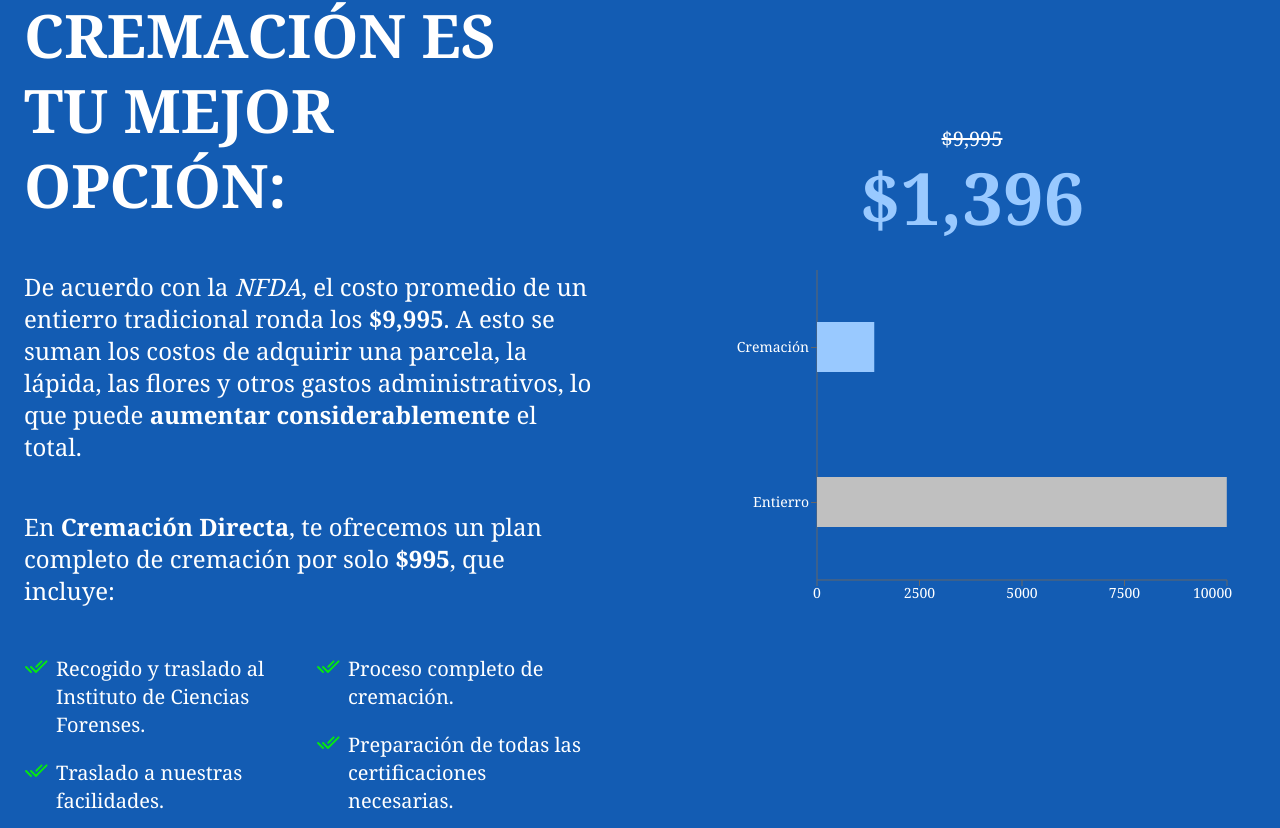
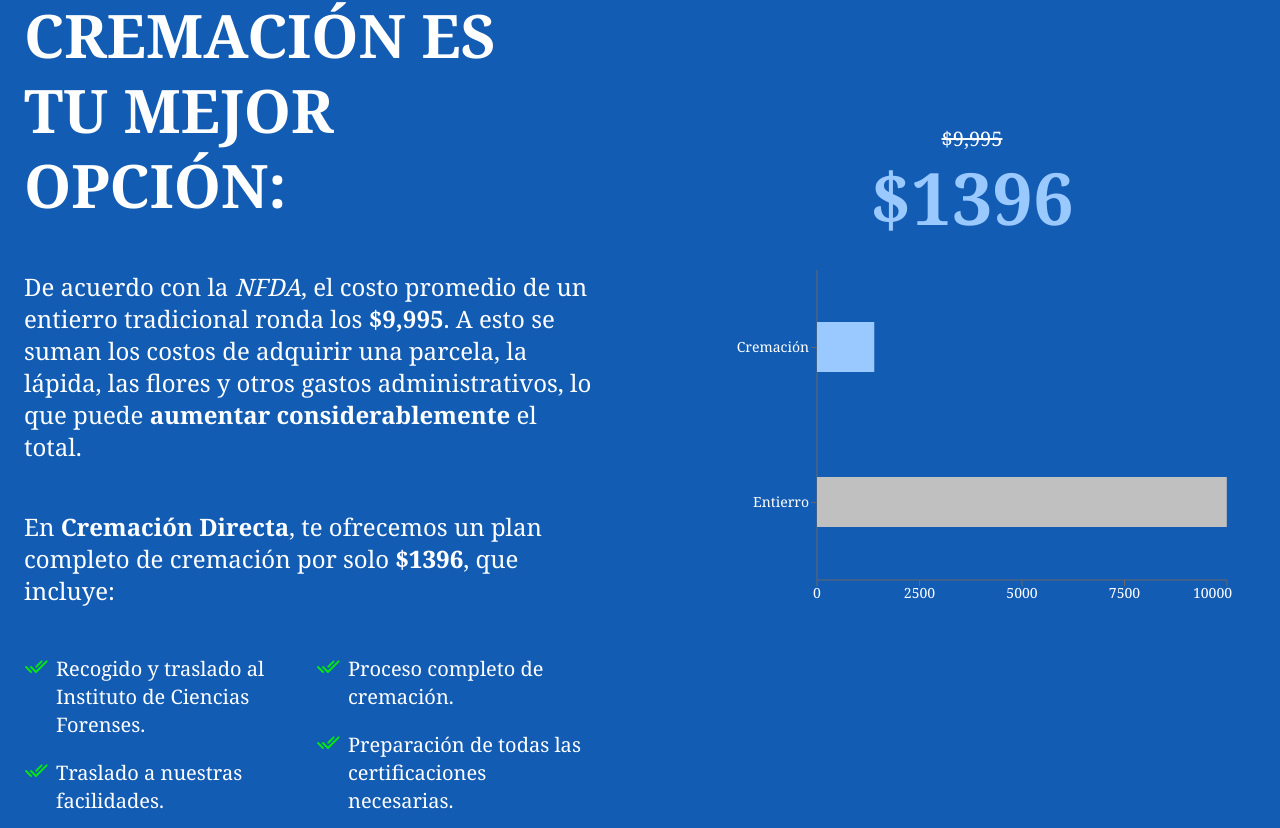
Before and after one commit to lmayendia/cremation, a Next.js app: page / in a window 1280 px wide. Shown: the part 1472-2300 px from the top of the page. Built offline with nearby package versions, Linux system fonts and the light colour scheme.

Commit message:
Adding stripe and IP Geolocation, changes the Pricing based on IP Country

```diff
--- a/package.json
+++ b/package.json
@@ -10,6 +10,7 @@
   },
   "dependencies": {
     "@types/recharts": "^1.8.29",
+    "js-cookie": "^3.0.5",
     "next": "14.2.9",
     "react": "^18",
     "react-dom": "^18",
@@ -17,6 +18,7 @@
     "recharts": "^2.12.7"
   },
   "devDependencies": {
+    "@types/js-cookie": "^3.0.6",
     "@types/node": "^20",
     "@types/react": "^18",
     "@types/react-dom": "^18",
--- a/src/components/ComparissonSection.tsx
+++ b/src/components/ComparissonSection.tsx
@@ -10,9 +10,11 @@ import {
   ResponsiveContainer,
   Cell,
 } from "recharts";
+import Cookies from 'js-cookie'; // For reading cookies
+import { ChartData, UseInViewReturn } from '@/types'; // Import your types
 
 // Function to observe when elements enter and exit the viewport
-const useInView = (threshold: number = 0.6) => {
+const useInView = (threshold: number = 0.6): UseInViewReturn => {
   const [isInView, setInView] = useState(false);
   const ref = useRef<HTMLElement | null>(null);
 
@@ -42,11 +44,38 @@ const ComparisonSection = () => {
   const [isInView2, ref2] = useInView(0.3);
   const [isInView3, ref3] = useInView(0.4);
 
+  // Read user-country cookie
+  const [country, setCountry] = useState<string | null>(null);
+
+  useEffect(() => {
+    // Log all cookies
+    console.log("All cookies:", document.cookie);
+
+    const userCountry = Cookies.get('user-country');
+    console.log("user-country cookie:", userCountry);
+
+    if (userCountry) {
+      setCountry(userCountry);
+    }
+  }, []);
+
+
+  // Define costs for each country
+  const countryCosts: { [key: string]: number } = {
+    US: 1999,
+    PR: 1396,
+    CO: 750
+  };
+
+  // Determine the cost based on the country, default to 1396 if country is not found
+  const cremationCost = country ? countryCosts[country] || 1396 : 1396;
+
   // Data for the bar chart
-  const data = [
-    { name: "Cremación", Costo: 1396 },
+  const data: ChartData[] = [
+    { name: "Cremación", Costo: cremationCost },
     { name: "Entierro", Costo: 9995 },
   ];
+
 
   return (
     <div className="md:space-y-36 mb-32">
@@ -66,7 +95,7 @@ const ComparisonSection = () => {
               De acuerdo con la <a className="italic" href="https://nfda.org">NFDA</a>, el costo promedio de un entierro tradicional ronda los <strong>$9,995</strong>. A esto se suman los costos de adquirir una parcela, la lápida, las flores y otros gastos administrativos, lo que puede <strong>aumentar considerablemente</strong> el total.
             </p>
             <p className="mt-4 text-lg md:text-2xl text-white mb-12">
-              En <strong>Cremación Directa</strong>, te ofrecemos un plan completo de cremación por solo <strong className="font-extrabold">$995</strong>, que incluye:
+              En <strong>Cremación Directa</strong>, te ofrecemos un plan completo de cremación por solo <strong className="font-extrabold">${cremationCost}</strong>, que incluye:
             </p>
 
             <div className="grid grid-cols-2 gap-4 md:mt-6">
@@ -107,7 +136,7 @@ const ComparisonSection = () => {
           {/* Right Side: Prices and Chart */}
           <div className="text-center my-8">
             <p className="md:text-xl text-xl text-white line-through"> $9,995 </p>
-            <p className="text-7xl text-primary-200 font-bold mt-2"> $1,396 </p>
+            <p className="text-7xl text-primary-200 font-bold mt-2"> ${cremationCost} </p>
             <div className="w-full mx-auto mt-24 md:mt-8 md:px-12">
               <ResponsiveContainer width="100%" height={350}>
                 <BarChart data={data} layout="vertical">
--- a/src/components/PricingSection.tsx
+++ b/src/components/PricingSection.tsx
@@ -1,49 +1,62 @@
 "use client";
+import { useState, useEffect, useRef } from "react";
+import Cookies from "js-cookie";
 import Image from "next/image";
-import { useState, useEffect, useRef } from "react";
 
-// Define types
-type PricingPlanThree = {
+// Define types for Pricing Plans
+export type PricingPlanThree = {
   name: string;
   price: string;
-  period: string; // Added period property
+  period: string;
   total: string;
   description: string;
+  link: string;
 };
 
-type PricingPlanTwo = {
+export type PricingPlanTwo = {
   name: string;
   price: string;
   discountPrice: string;
-  savings: string; // Added savings property
+  savings: number;
   description: string;
+  link: string;
 };
 
-const isPricingPlanThree = (
-  plan: PricingPlanThree | PricingPlanTwo
-): plan is PricingPlanThree => {
-  return (plan as PricingPlanThree).period !== undefined;
+export const isPricingPlanThree = (plan: PricingPlanTwo | PricingPlanThree): plan is PricingPlanThree => {
+  return (plan as PricingPlanThree).total !== undefined;
 };
-
 
 const PricingSection = () => {
   const [viewMode, setViewMode] = useState<2 | 3>(3); // 3 for 3 cards, 2 for 2 cards
   const [isTransitioning, setIsTransitioning] = useState(false);
-  const [transitionStage, setTransitionStage] = useState<
-    "fadeOut" | "fadeIn" | null
-  >(null);
+  const [transitionStage, setTransitionStage] = useState<"fadeOut" | "fadeIn" | null>(null);
+  const [country, setCountry] = useState<string | null>(null); // Country state from the cookie
 
-  const titleRef = useRef<HTMLDivElement>(null); // Reference for the title
-  const descriptionRef = useRef<HTMLDivElement>(null); // Reference for description text
-  const subTitleRef = useRef<HTMLDivElement>(null); // Reference for subtitle text
+  const titleRef = useRef<HTMLDivElement>(null);
+  const descriptionRef = useRef<HTMLDivElement>(null);
+  const subTitleRef = useRef<HTMLDivElement>(null);
 
-  const pricingPlansThree: PricingPlanThree[] = [
+  // Fetch the country from the 'user-country' cookie
+  useEffect(() => {
+    const userCountry = Cookies.get('user-country');
+    console.log("user-country cookie:", userCountry); // Debugging cookie value
+
+    if (userCountry) {
+      setCountry(userCountry);
+    }
+  }, []);
+
+  // Define the map for pricing based on country
+  const countryPriceMap: Record<string, { pricingPlansThree: PricingPlanThree[]; pricingPlansTwo: PricingPlanTwo[] }> = {
+    US: {
+      pricingPlansThree: [
         {
           name: "24 Meses",
           price: "$58.12",
           period: "/mes",
           total: "$1,395",
           description: "El equilibrio perfecto entre pagos y plazo para tu comodidad.",
+          link: "/us/plan-24-meses",
         },
         {
           name: "70 Meses",
@@ -51,6 +64,7 @@ const PricingSection = () => {
           period: "/mes",
           total: "$1,396",
           description: "Pagos mensuales bajos que se adaptan a tu presupuesto.",
+          link: "https://buy.stripe.com/test_7sIcOS0SwbV24zC144",
         },
         {
           name: "12 Meses",
@@ -58,41 +72,136 @@ const PricingSection = () => {
           period: "/mes",
           total: "$1,395",
           description: "Completa tu plan rápidamente y disfruta de tranquilidad en menos tiempo.",
+          link: "/us/plan-12-meses",
         },
-  ];
-
-
-  const pricingPlansTwo: PricingPlanTwo[] = [
+      ],
+      pricingPlansTwo: [
         {
           name: "Uso Inmediato",
           price: "$995",
           discountPrice: "$1,396",
-      savings: "$401",
-      description:
-        "Un solo pago. Para aquellos que necesitan usarlo inmediatamente",
+          savings: 0,
+          description: "Un solo pago. Para aquellos que necesitan usarlo inmediatamente.",
+          link: "/us/uso-inmediato",
         },
         {
           name: "Plan a futuro",
           price: "$995",
           discountPrice: "$1,396",
-      savings: "$401",
-      description:
-        "Disfrútalo cuando más lo necesites. Transferible a quien desees",
+          savings: 0,
+          description: "Disfrútalo cuando más lo necesites. Transferible a quien desees.",
+          link: "/us/plan-futuro",
         },
-  ];
+      ],
+    },
+    PR: {
+      pricingPlansThree: [
+        {
+          name: "24 Meses",
+          price: "$58.12",
+          period: "/mes",
+          total: "$1,395",
+          description: "El equilibrio perfecto entre pagos y plazo para tu comodidad.",
+          link: "/pr/plan-24-meses",
+        },
+        {
+          name: "70 Meses",
+          price: "$19.95",
+          period: "/mes",
+          total: "$1,396",
+          description: "Pagos mensuales bajos que se adaptan a tu presupuesto.",
+          link: "https://buy.stripe.com/test_9AQ5mq9p21go4zC146",
+        },
+        {
+          name: "12 Meses",
+          price: "$116.25",
+          period: "/mes",
+          total: "$1,395",
+          description: "Completa tu plan rápidamente y disfruta de tranquilidad en menos tiempo.",
+          link: "/pr/plan-12-meses",
+        },
+      ],
+      pricingPlansTwo: [
+        {
+          name: "Uso Inmediato",
+          price: "$995",
+          discountPrice: "$1,396",
+          savings: 401,
+          description: "Un solo pago. Para aquellos que necesitan usarlo inmediatamente.",
+          link: "/pr/uso-inmediato",
+        },
+        {
+          name: "Plan a futuro",
+          price: "$995",
+          discountPrice: "$1,396",
+          savings: 401,
+          description: "Disfrútalo cuando más lo necesites. Transferible a quien desees.",
+          link: "/pr/plan-futuro",
+        },
+      ],
+    },
+    CO: {
+      pricingPlansThree: [
+        {
+          name: "24 Meses",
+          price: "$45.12",
+          period: "/mes",
+          total: "$1,080",
+          description: "El equilibrio perfecto entre pagos y plazo para tu comodidad.",
+          link: "/co/plan-24-meses",
+        },
+        {
+          name: "70 Meses",
+          price: "$15.95",
+          period: "/mes",
+          total: "$1,116",
+          description: "Pagos mensuales bajos que se adaptan a tu presupuesto.",
+          link: "https://buy.stripe.com/test_dR616afNq4sAgikeUX",
+        },
+        {
+          name: "12 Meses",
+          price: "$90.25",
+          period: "/mes",
+          total: "$1,083",
+          description: "Completa tu plan rápidamente y disfruta de tranquilidad en menos tiempo.",
+          link: "/co/plan-12-meses",
+        },
+      ],
+      pricingPlansTwo: [
+        {
+          name: "Uso Inmediato",
+          price: "$750",
+          discountPrice: "$1,116",
+          savings: 366,
+          description: "Un solo pago. Para aquellos que necesitan usarlo inmediatamente.",
+          link: "/co/uso-inmediato",
+        },
+        {
+          name: "Plan a futuro",
+          price: "$750",
+          discountPrice: "$1,116",
+          savings: 366,
+          description: "Disfrútalo cuando más lo necesites. Transferible a quien desees.",
+          link: "/co/plan-futuro",
+        },
+      ],
+    },
+  };
+
+  // Fallback to US if country is not found in the map
+  const selectedCountry = country || 'us';
+  const { pricingPlansThree = [], pricingPlansTwo = [] } = countryPriceMap[selectedCountry] || {};
 
   const handleSwitchMode = () => {
-    if (isTransitioning) return; // Prevent triggering during transition
+    if (isTransitioning) return;
 
     setIsTransitioning(true);
     setTransitionStage("fadeOut");
 
-    // Duration should match the fade-out animation duration
     setTimeout(() => {
-      setViewMode(viewMode === 3 ? 2 : 3); // Switch between 2 and 3 cards
+      setViewMode(viewMode === 3 ? 2 : 3);
       setTransitionStage("fadeIn");
 
-      // Duration should match the fade-in animation duration
       setTimeout(() => {
         setIsTransitioning(false);
         setTransitionStage(null);
@@ -123,7 +232,6 @@ const PricingSection = () => {
   return (
     <section className="py-20">
       <div className="container mx-auto md:text-center md:p-0 p-6">
-        {/* Small Heading */}
         <div
           ref={subTitleRef}
           className="fade-in text-primary-500 md:text-xl mb-4 font-bold"
@@ -131,7 +239,6 @@ const PricingSection = () => {
           MÁS DE 20 AÑOS EN EL MERCADO
         </div>
 
-        {/* Main Heading */}
         <div
           ref={titleRef}
           className="fade-in text-3xl md:text-6xl font-bold text-gray-800 mb-8 uppercase"
@@ -139,7 +246,6 @@ const PricingSection = () => {
           Planes diseñados para tu tranquilidad
         </div>
 
-        {/* Small Text */}
         <div
           ref={descriptionRef}
           className="fade-in text-lg md:text-2xl text-gray-600 md:max-w-3xl mx-auto mb-8"
@@ -153,7 +259,6 @@ const PricingSection = () => {
           </strong>
         </div>
 
-        {/* Toggle Button for 3 or 2 cards */}
         <div className="my-24 flex items-center justify-center">
           <div className="relative inline-block w-3/4 h-20 md:w-1/4 md:h-14">
             <button
@@ -181,7 +286,6 @@ const PricingSection = () => {
           </div>
         </div>
 
-        {/* Pricing Cards */}
         <div
           className={`relative cards-container ${
             transitionStage ? transitionStage : ""
@@ -199,7 +303,6 @@ const PricingSection = () => {
                   viewMode === 3 ? "" : "w-full md:w-1/3"
                 }`}
               >
-                {/* Curved Heading */}
                 <div
                   className="relative bg-secondary-gradient text-white p-8 pb-16 card-header"
                   style={{
@@ -214,19 +317,23 @@ const PricingSection = () => {
 
                   {/* Price Display for 3-Card View */}
                   {isPricingPlanThree(plan) ? (
-                    // Render PricingPlanThree content
                     <p className="md:text-7xl text-5xl font-bold mb-2">
                       {plan.price}
-                      <span className="md:text-4xl text-lg font-medium">{plan.period}</span>
+                      <span className="md:text-4xl text-lg font-medium">
+                        {plan.period}
+                      </span>
                     </p>
                   ) : (
-                    // Render PricingPlanTwo content
-                    <div className="mb-2 flex flex-col items-center" >
+                    plan.savings > 0 && (
+                      <div className="mb-2 flex flex-col items-center">
                         <p className="text-2xl text-red-500 line-through">
                           {plan.discountPrice}
                         </p>
-                      <p className="text-gray-800 text-lg font-bold">Ahorra {plan.savings}</p>
+                        <p className="text-gray-800 text-lg font-bold">
+                          Ahorra {plan.savings}
+                        </p>
                       </div>
+                    )
                   )}
 
                   {/* Price Display for 2-Card View */}
@@ -234,12 +341,9 @@ const PricingSection = () => {
                     <p className="text-7xl font-bold mb-2">{plan.price}</p>
                   )}
 
-
                   {/* Total price only for 3-card view */}
                   {viewMode === 3 && "total" in plan && (
-                    <p className="text-lg mb-2">
-                      Total: {(plan as PricingPlanThree).total}
-                    </p>
+                    <p className="text-lg mb-2">Total: {plan.total}</p>
                   )}
 
                   <p className="md:text-xl text-lg text-gray-900 my-10">
@@ -272,9 +376,12 @@ const PricingSection = () => {
                       </li>
                     ))}
                   </ul>
-                  <button className="mt-6 w-full bg-primary-500 text-white py-3 px-6 rounded-lg font-bold hover:bg-primary-700 transition">
+                  <a
+                    href={plan.link}
+                    className="mt-6 w-full bg-primary-500 text-white py-3 px-6 rounded-lg font-bold hover:bg-primary-700 transition block text-center"
+                  >
                     Contrata Ahora
-                  </button>
+                  </a>
                 </div>
               </div>
             )
@@ -287,20 +394,16 @@ const PricingSection = () => {
           opacity: 0;
           transition: opacity 0.8s ease-in-out;
         }
-
         .fade-in-active {
           opacity: 1;
         }
-
         .cards-container {
           transition: opacity 0.3s ease-in-out, transform 0.3s ease-in-out;
         }
-
         .cards-container.fadeOut {
           opacity: 0;
           transform: scale(0.95);
         }
-
         .cards-container.fadeIn {
           opacity: 1;
           transform: scale(1);
--- /dev/null
+++ b/src/types.ts
@@ -0,0 +1,41 @@
+export interface IpRange {
+    start_ip: string;
+    end_ip: string;
+    country_code: string;
+    country_name: string;
+    region_name: string;
+    city_name: string;
+  }
+
+export interface ChartData {
+  name: string;
+  Costo: number;
+}
+
+// Define the return type for the useInView hook
+export type UseInViewReturn = readonly [boolean, React.RefObject<HTMLElement>];
+
+// Define types
+export type PricingPlanThree = {
+  name: string;
+  price: string;
+  period: string; // Added period property
+  total: string;
+  description: string;
+  link:string;
+};
+
+export type PricingPlanTwo = {
+  name: string;
+  price: string;
+  discountPrice: string;
+  savings: string;
+  description: string;
+  link:string;
+};
+
+export const isPricingPlanThree = (
+  plan: PricingPlanThree | PricingPlanTwo
+): plan is PricingPlanThree => {
+  return (plan as PricingPlanThree).period !== undefined;
+};
```
Also changed, not shown: src/app/api/route.ts (added, +33 -0 lines), src/middleware.ts (added, +47 -0 lines), 1 other file (tests, documents, lock files or other folders). Lines whose indentation alone changed are shown as unchanged.
